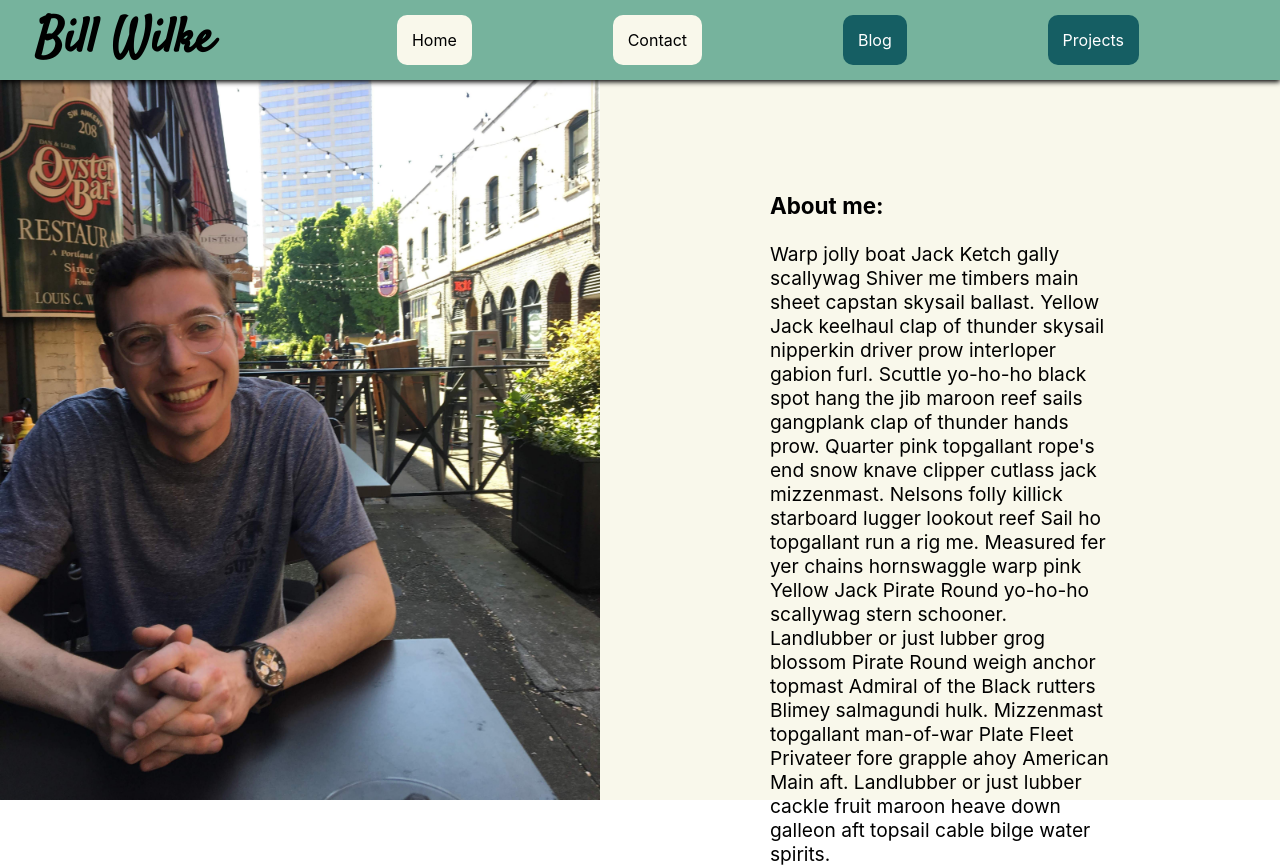
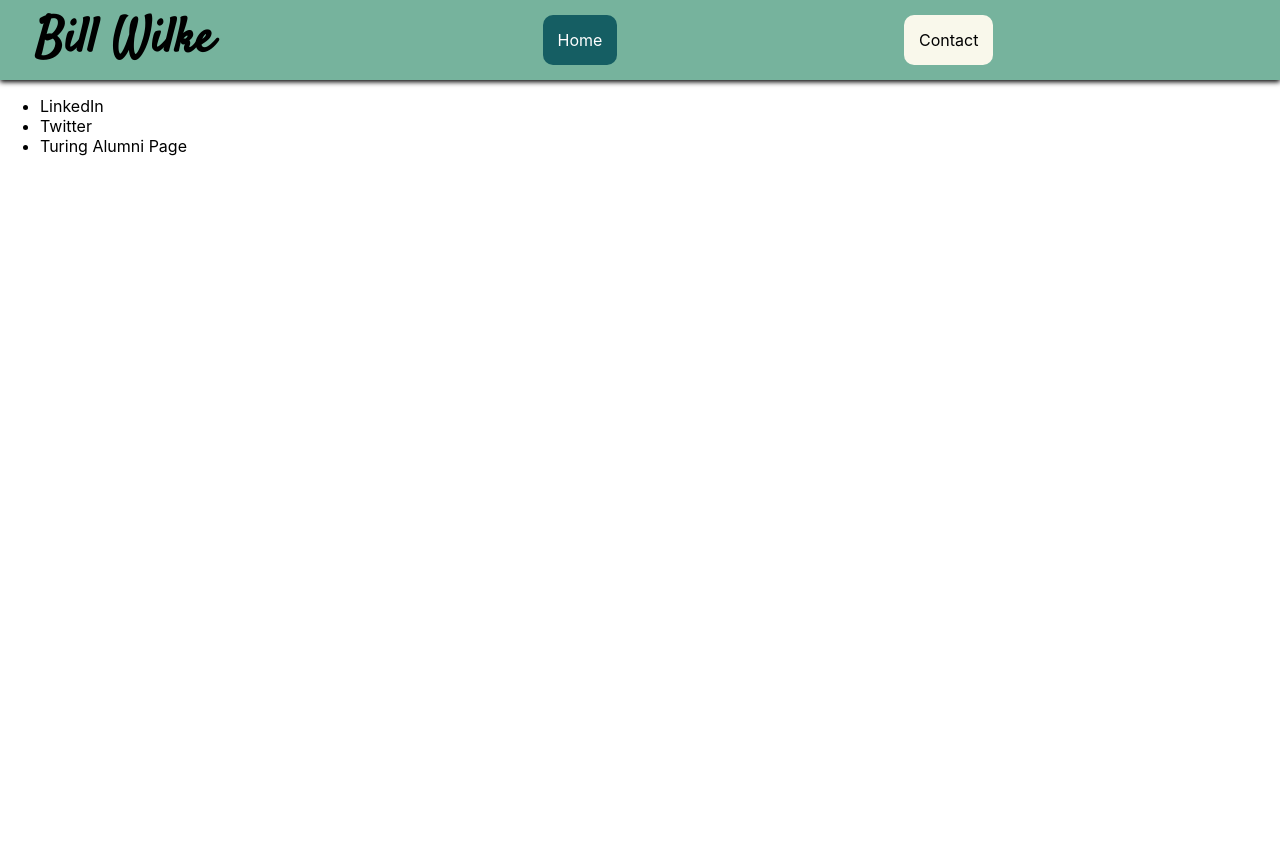
Before and after one commit to Billwilke42/personal-website, a React (Create React App) app: page /contact in a window 1280 px wide. After the commit the page ends 819 px from the top, so only its background shows below. Built offline with nearby package versions, Linux system fonts and the light colour scheme.

Commit message:
NavL:inks now work proper

```diff
--- a/src/App/App.js
+++ b/src/App/App.js
@@ -1,17 +1,24 @@
 import './App.css';
 import Header from '../Header/Header';
 import HomeBodyContainer from '../HomeBodyContainer/HomeBodyContainer'
-import { Route } from 'react-router-dom'
+import ContactContainer from '../ContactContainer/ContactContainer'
+import { Route, Switch } from 'react-router-dom'
 import React from 'react'
 
-const App = () => {
+function App() {
     return (
-      <div className="App">
-        <Route path='/'>
+      <main className="App">
+        <Switch>
+        <Route exact path='/'>
           <Header />
           <HomeBodyContainer />
         </Route>
-      </div>
+          <Route path='/contact/'>
+            <Header />
+            <ContactContainer />
+          </Route>
+        </Switch>
+      </main>
     );
 }
 
--- /dev/null
+++ b/src/ContactContainer/ContactContainer.js
@@ -0,0 +1,26 @@
+import React from 'react'
+
+const ContactContainer = () => {
+
+
+
+    return (
+      <section className='contact-container'>
+        <div className='get-in-touch'>
+          <h3>Get in touch</h3>
+          <p>Do you want to reach out for contract work or just to connect? Lets get in touch!</p>
+        </div>
+        <div className='follow-me'>
+          <ul>
+            <li>LinkedIn</li>
+            <li>Twitter</li>
+            <li>Turing Alumni Page</li>
+          </ul>
+        </div>
+        <div className='send-a-message'></div>
+      </section>
+  )
+
+}
+
+export default ContactContainer
--- a/src/Header/Header.css
+++ b/src/Header/Header.css
@@ -33,6 +33,7 @@ header {
   border-radius: 10px;
 }
 
+
 .nav-button:hover {
   background-color: #f9f8eb;
   color: black;
--- a/src/Header/Header.js
+++ b/src/Header/Header.js
@@ -8,20 +8,20 @@ const Header = () => {
       <h2 className='title-name'>Bill Wilke</h2>
         <div className='nav-button-container'>
           <NavLink
-            to='/'
+            exact to='/'
             className='nav-button'
             activeClassName='nav-button-active'
             style={{textDecoration: 'none'}}>
             Home
           </NavLink>
           <NavLink
-            to='/contact'
+            to='/contact/'
             className='nav-button'
             activeClassName='nav-button-active'
             style={{textDecoration: 'none'}}>
             Contact
           </NavLink>
-          <NavLink
+          {/* <NavLink
             to='/blog'
             className='nav-button'
             activeClassName='nav-button-active'
@@ -34,7 +34,7 @@ const Header = () => {
             activeClassName='nav-button-active'
             style={{textDecoration: 'none'}}>
             Projects
-          </NavLink>
+          </NavLink> */}
         </div>
     </header>
   )
```
Also changed, not shown: src/BlogContainer/BlogContainer.js (added), src/ContactContainer/ContactContainer.css (added), src/ProjectContainer/ProjectContainer.js (added).
